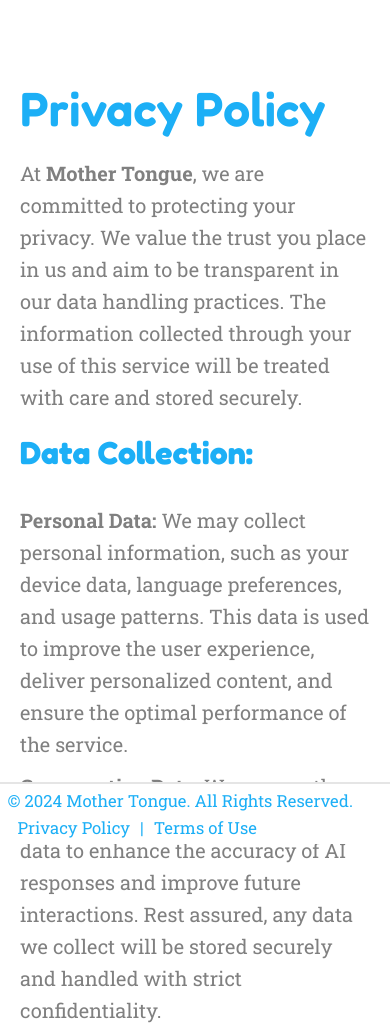
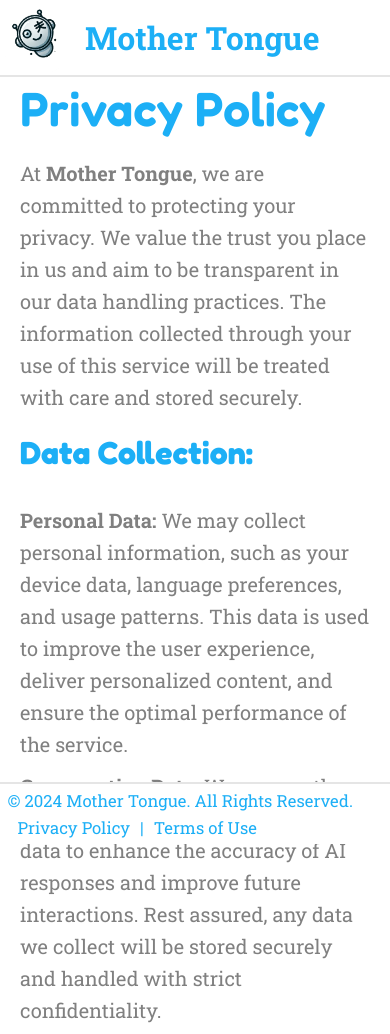
Before and after one commit to ewldh20/mother-tongue, a plain HTML site: page privacy-policy.html in a window 390 px wide. Shown: the top 1034 px of the page. Drawn offline with Linux system fonts and the light colour scheme.

Commit message:
added variables

```diff
--- a/privacy-policy.html
+++ b/privacy-policy.html
@@ -12,14 +12,25 @@
     <title>Privacy Policy | Mother Tongue</title>
 </head>
 <body>
+    <!-- Larger Navigation (Desktop) -->
     <nav class="desktop-nav">
         <div style="display: flex; align-items: center;">
-            <a href="index.html"><img src="mother-tongue-logo.png" alt="Mother Tongue Logo" class="logo"></a>
+            <img src="mother-tongue-logo 512X512.png" alt="Mother Tongue Logo" class="logo">
             <span style="padding-left: 5px;">Mother Tongue</span>
         </div>
         <a href="https://www.amazon.co.uk/dp/B0DKWXMQM2/" target="_blank" aria-label="Download the Mother Tongue Alexa Skill" class="download-button">
             <img src="alexa-logo.webp" alt="Download Icon">
         </a>
+    </nav>
+    <!-- Mobile Navigation -->
+    <nav class="mobile-nav">
+        <div style="display: flex; align-items: center;">
+            <img src="mother-tongue-logo 512X512.png" alt="Mother Tongue Logo" class="logo">
+            <span>Mother Tongue</span>
+        </div>
+        <!-- <button class="hamburger" onclick="toggleMobileMenu()">
+            <i class="fas fa-bars" style="color: white; font-size: 30px;"></i>
+        </button> -->
     </nav>
 
     <div class="content">
```
Also changed, not shown: index.html (+0 -4 lines), terms-of-use.html (+12 -1 lines).
